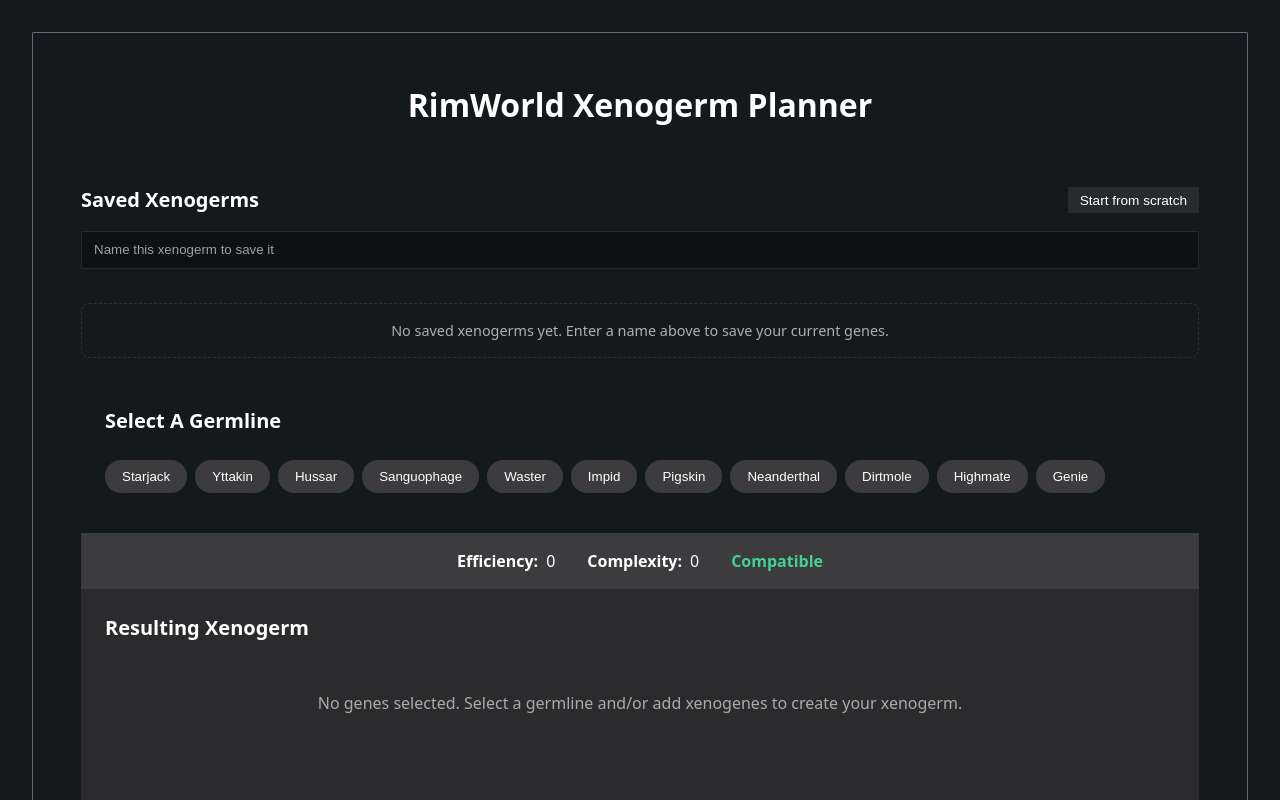
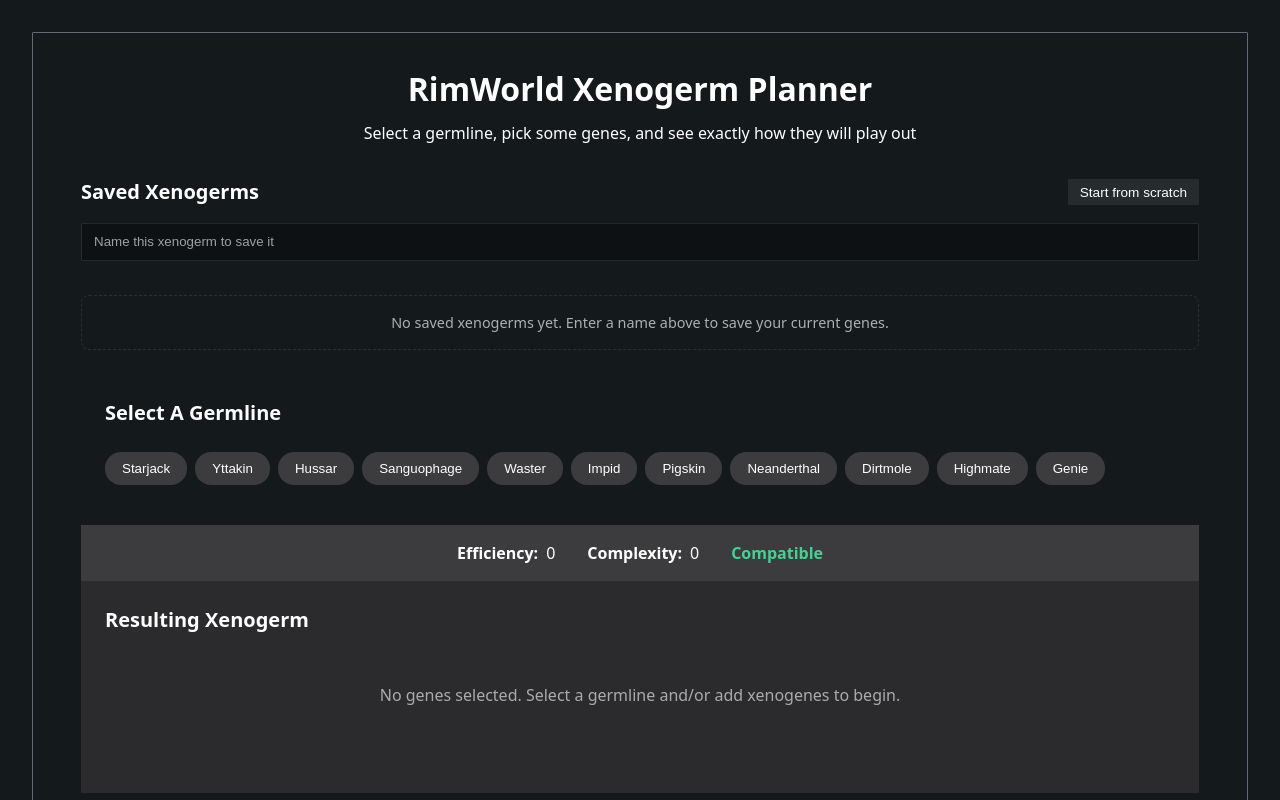
Before and after one commit to Unislash/xenogene-weaver, a React (Vite) app: page / in a window 1280 px wide. Shown: the top 800 px of the page. Built offline with nearby package versions, Linux system fonts and the light colour scheme.

Commit message:
Add description, SEO stuff

```diff
--- a/index.html
+++ b/index.html
@@ -1,11 +1,17 @@
 <!DOCTYPE html>
 <html lang="en">
   <head>
-    <meta charset="UTF-8" />
-    <meta name="viewport" content="width=device-width, initial-scale=1.0" />
+    <meta charset="UTF-8">
+    <meta name="viewport" content="width=device-width, initial-scale=1.0">
+    <meta http-equiv="X-UA-Compatible" content="ie=edge">
     <title>RimWorld Xenogerm Weaver</title>
+    <meta name="description" content="Xenogene planner for Rimworld's Biology expansion. Select a germline, pick some genes, and see exactly how they will play out.">
+    <link rel="canonical" href="https://unislash.github.io/xenogene-weaver/"/>
   </head>
+
   <body>
-    <div id="root"></div>
+      <h1 class="robot" style="display: none;">Xenogene planner for Rimworld's Biology expansion</h1>
+      <h2 class="robot" style="display: none;">Select a germline, pick some genes, and see exactly how they will play out</h2>
+      <div id="root"></div>
   </body>
 </html>
--- a/src/components/ResultingGenes.tsx
+++ b/src/components/ResultingGenes.tsx
@@ -97,7 +97,7 @@
         })}
         {activeGenes.length === 0 && (
           <div className="empty-state">
-            No genes selected. Select a germline and/or add xenogenes to create your xenogerm.
+            No genes selected. Select a germline and/or add xenogenes to begin.
           </div>
         )}
       </div>
--- a/src/components/XenogermPlanner.css
+++ b/src/components/XenogermPlanner.css
@@ -1,14 +1,22 @@
 .xenogerm-planner {
   max-width: 1200px;
   margin: 0 auto;
-  padding: 2rem;
+  padding: 1rem 2rem;
 }
 
 .xenogerm-planner h1 {
   text-align: center;
-  margin-bottom: 2rem;
+  margin-bottom: .5rem;
   color: var(--text);
   font-size: 2rem;
+}
+
+.xenogerm-planner .tagline {
+  text-align: center;
+  margin-bottom: .5rem;
+  color: var(--text);
+  font-size: 1rem;
+  font-weight: normal;
 }
 
 section h2 {
--- a/src/components/XenogermPlanner.tsx
+++ b/src/components/XenogermPlanner.tsx
@@ -24,6 +24,7 @@
   return (
     <div className="xenogerm-planner">
       <h1>RimWorld Xenogerm Planner</h1>
+      <h2 className="tagline">Select a germline, pick some genes, and see exactly how they will play out</h2>
       <SavedXenogerms />
       <GermlineSelector />
       <Stats />
```
